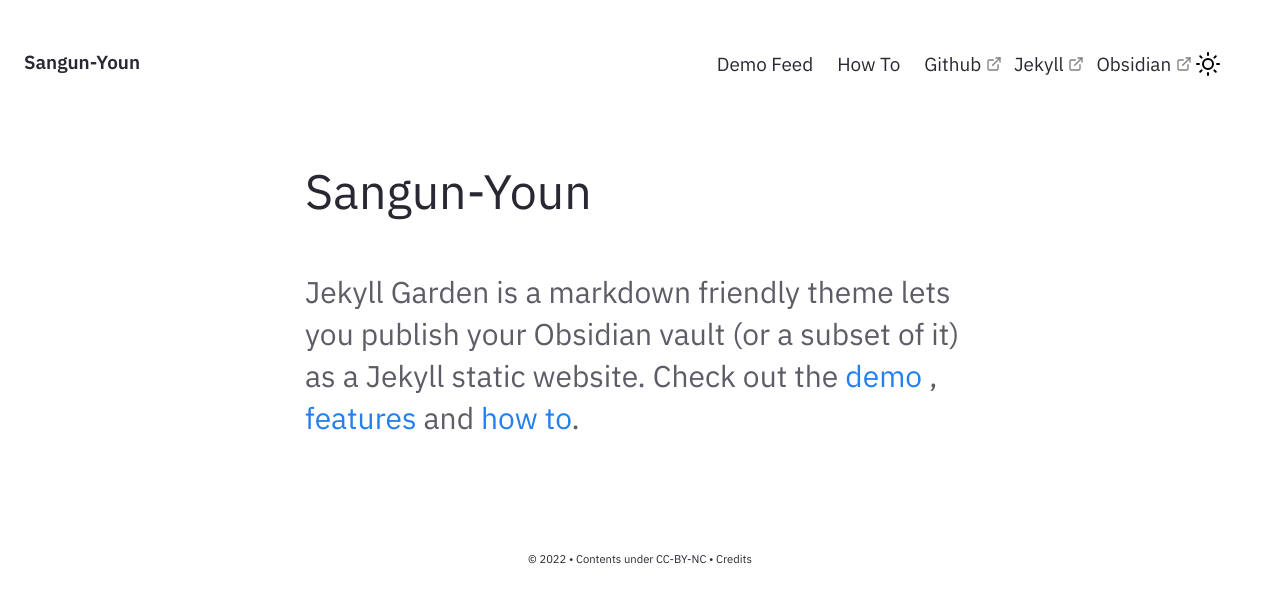
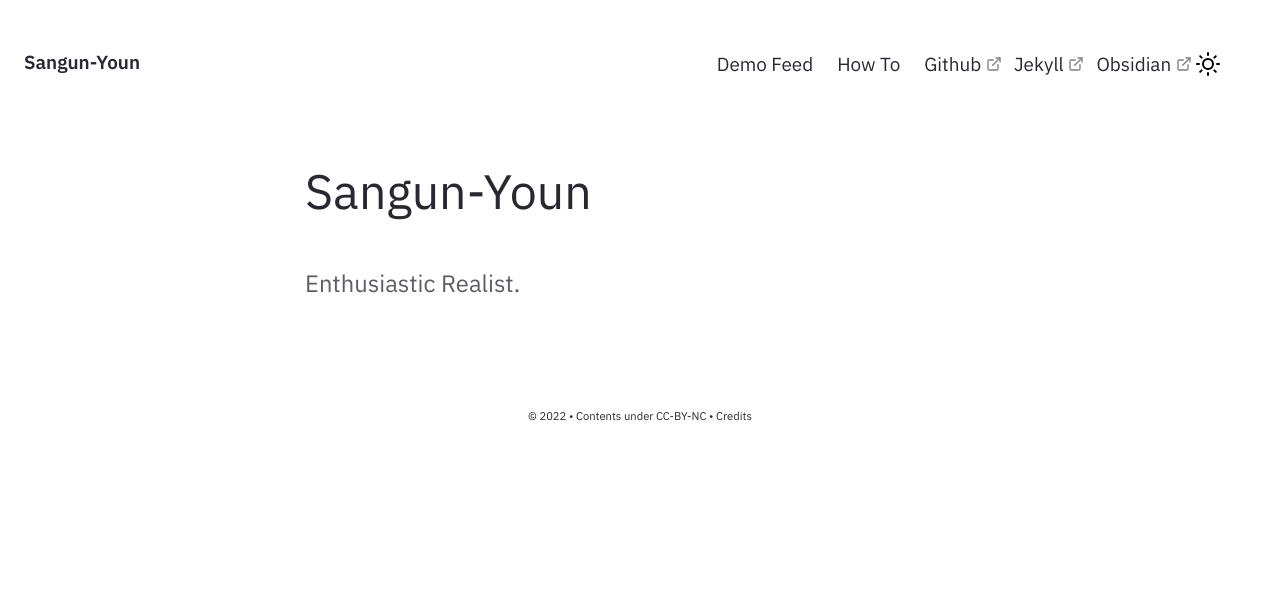
Before and after one commit to ysudream/ysudream.github.io, a Jekyll site: the page built from pages/index.md, in a window 1280 px wide. Shown: the top 603 px of the page. Built offline with Jekyll 4.4.1, drawn with Linux system fonts in a browser that asks for light colours.

Commit message:
mainpage modification test

```diff
--- a/_includes/Homepage.html
+++ b/_includes/Homepage.html
@@ -1,7 +1,7 @@
 <div class="home-intro">
     <div class="jumbo">{{site.heading}} </div>
-    <div class="home-sub-text"> <h3>
-        Jekyll Garden is a markdown friendly theme lets you publish your Obsidian vault (or a subset of it) as a Jekyll static website.
-        Check out the <a href="{{'/notes' | relative_url}}"> demo </a>, <a href="{{'/post/features' | relative_url}}"> features </a> and <a href="{{'/post/how-to' | relative_url}}"> how to</a>.
-        </h3>
+    <div class="home-sub-text">
+        <h5>
+            Enthusiastic Realist.
+        </h5>
 </div> </div>
```
